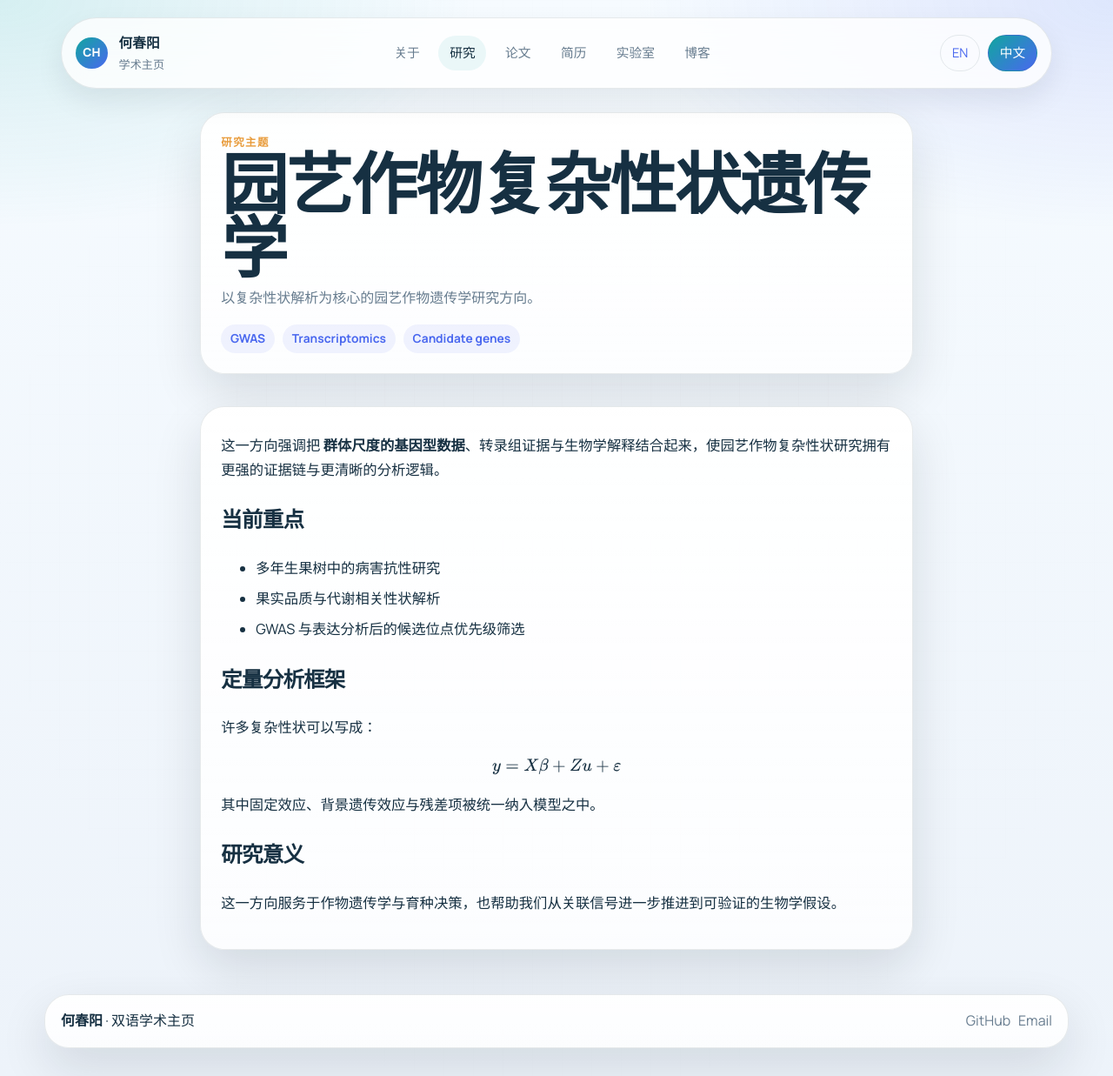
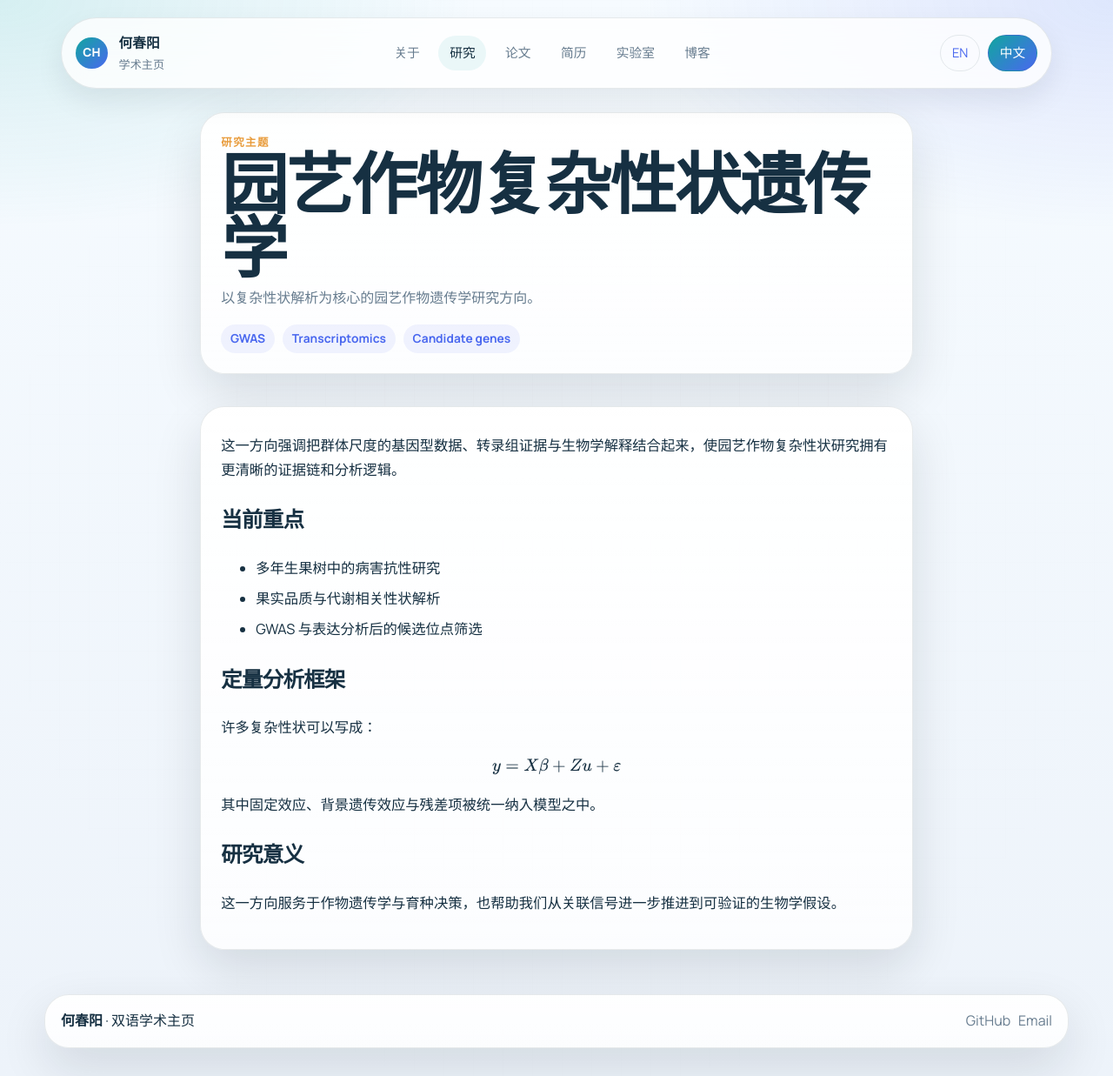
Before and after one commit to BitSheepp/BitSheepp.github.io, a Jekyll site: the page built from _research/complex-trait-genetics-cn.md, in a window 1280 px wide and 1237 px high. Shown: the whole window at 87% size. Built offline with Jekyll 4.4.1, drawn with Linux system fonts in a browser that asks for light colours.

Commit message:
Refine site copy and repair Chinese content

```diff
--- a/_research/complex-trait-genetics-cn.md
+++ b/_research/complex-trait-genetics-cn.md
@@ -13,13 +13,13 @@ page_kicker: 研究主题
 description: "以复杂性状解析为核心的园艺作物遗传学研究方向。"
 ---
 
-这一方向强调把 **群体尺度的基因型数据**、转录组证据与生物学解释结合起来，使园艺作物复杂性状研究拥有更强的证据链与更清晰的分析逻辑。
+这一方向强调把群体尺度的基因型数据、转录组证据与生物学解释结合起来，使园艺作物复杂性状研究拥有更清晰的证据链和分析逻辑。
 
 ## 当前重点
 
 - 多年生果树中的病害抗性研究
 - 果实品质与代谢相关性状解析
-- GWAS 与表达分析后的候选位点优先级筛选
+- GWAS 与表达分析后的候选位点筛选
 
 ## 定量分析框架
 
```
